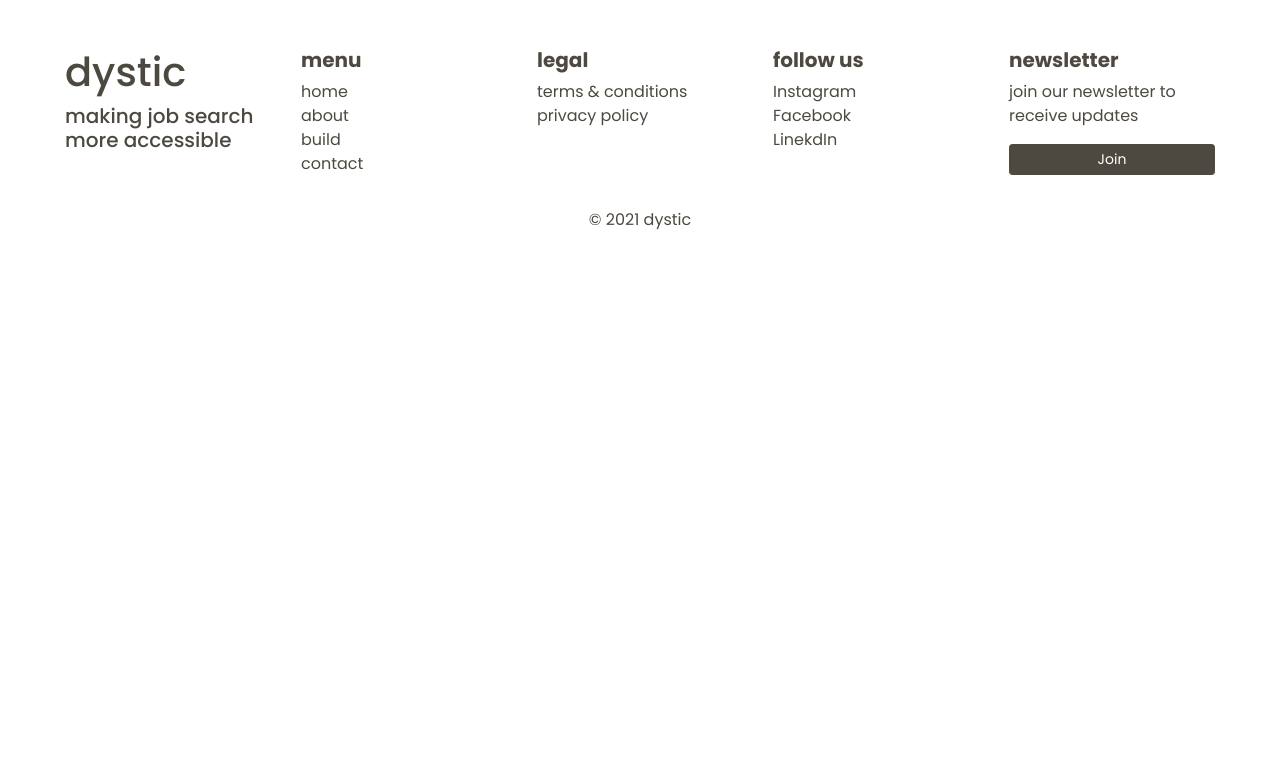
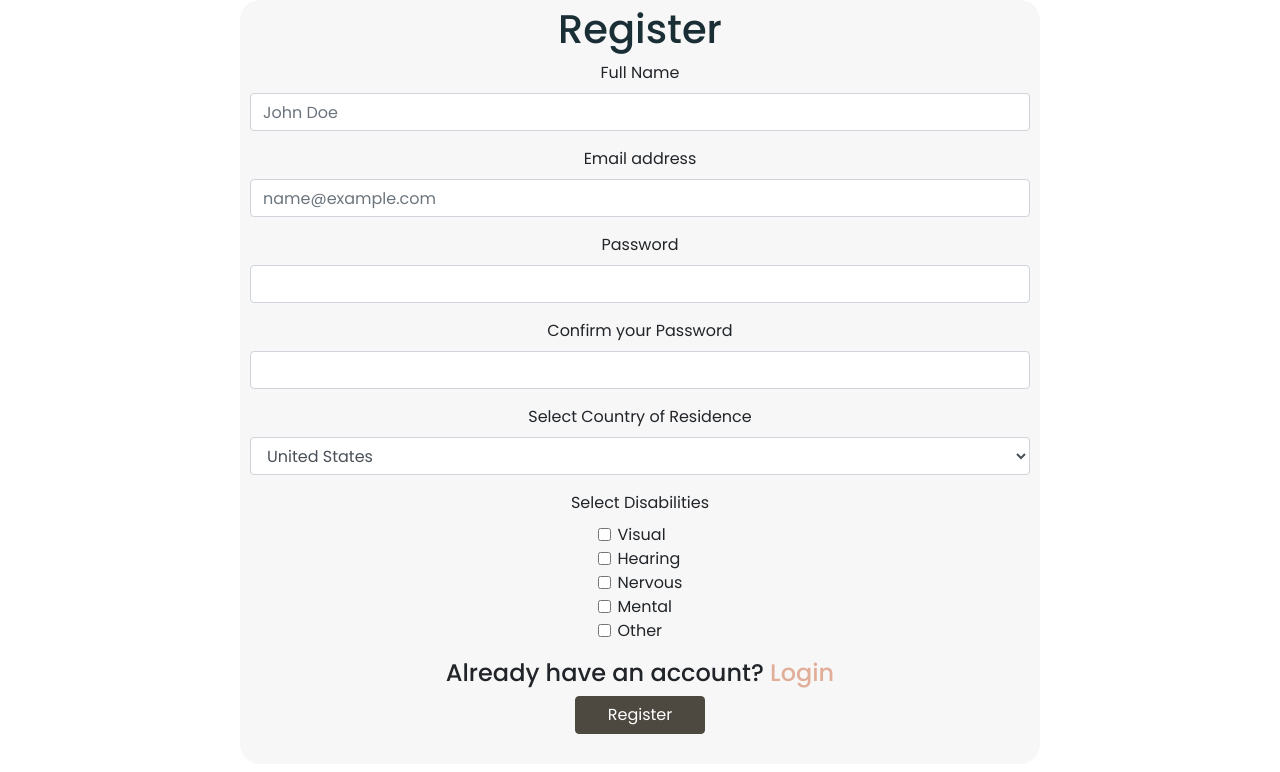
Before and after one commit to arnavs-0/dystic, a React (Create React App) app: page / in a window 1280 px wide. Shown: the top 772 px of the page. Built offline with nearby package versions, Linux system fonts and the light colour scheme.

Commit message:
Accepted "React Router will be in Nav"

```diff
--- a/src/App.js
+++ b/src/App.js
@@ -13,14 +13,7 @@ import Login from "./Components/Pages/Login";
 function App() {
     return (
         <div className="App">
-            <BrowserRouter>
-                <Switch>
-                    <Route path="/contact" exact component={Contact}/>
-                    <Route path="/register" exact component={Register}/>
-                    <Route path="/login" exact component={Login}/>
-                </Switch>
-            </BrowserRouter>
-            <Footer/>
+            <Register/>
         </div>
     );
 }
--- a/src/Components/Pages/Register.js
+++ b/src/Components/Pages/Register.js
@@ -1,11 +1,66 @@
-import React from 'react';
+import React, {useState} from 'react';
+import '../../Styles/Pages/Register/Register.scss'
+
+// Components
+import {Form, Button} from 'react-bootstrap'
 
 function Register(props) {
+    const [email, setEmail] = useState("")
+    const [password, setPassword] = useState("")
+    const [cPassword, setCPassword] = useState("")
+
+
     return (
-        <div>
-            <h1>
-                Register page
-            </h1>
+        <div className='register-container'>
+            <h1 className="registerHeading">Register</h1>
+            <Form>
+                <Form.Group controlId="registerForm.fullName">
+                    <Form.Label>Full Name</Form.Label>
+                    <Form.Control type="text" placeholder="John Doe"/>
+                </Form.Group>
+                <Form.Group controlId="registerForm.email">
+                    <Form.Label>Email address</Form.Label>
+                    <Form.Control type="email" placeholder="name@example.com" onChange={(e) => setEmail(e.target.value)}/>
+                </Form.Group>
+                <Form.Group controlId="registerForm.pass">
+                    <Form.Label>Password</Form.Label>
+                    <Form.Control type="password" onChange={(e) => setPassword(e.target.value)}/>
+                </Form.Group>
+                <Form.Group controlId="registerForm.cPass">
+                    <Form.Label>Confirm your Password</Form.Label>
+                    <Form.Control type="password" onChange={(e) => setCPassword(e.target.value)}/>
+                </Form.Group>
+                <Form.Group controlId="exampleForm.ControlSelect1">
+                    <Form.Label>Select Country of Residence</Form.Label>
+                    <Form.Control as="select">
+                        <option>United States</option>
+                        <option>Canada</option>
+                        <option>United Kingdom</option>
+                        <option>Mexico</option>
+                        <option>Other</option>
+                    </Form.Control>
+                </Form.Group>
+                <Form.Group controlId="exampleForm.ControlSelect2">
+                    <Form.Label>Select Disabilities</Form.Label>
+                    <Form.Group controlId="formBasicCheckbox">
+                        <div className="disContainer">
+                            {['Visual', 'Hearing', 'Nervous', 'Mental', 'Other'].map(val => (
+
+                                <div key={`default-${val}`} className="text-left">
+                                    <Form.Check
+                                        type="checkbox"
+                                        id={`id-${val}`}
+                                        label={val}
+                                    />
+                                </div>
+                            ))}</div>
+                    </Form.Group>
+                </Form.Group>
+                <h4>Already have an account? <a href="/login">Login</a></h4>
+                <Button className="registerButton">
+                    Register
+                </Button>
+            </Form>
         </div>
     );
 }
--- /dev/null
+++ b/src/Styles/Pages/Register/Register.scss
@@ -0,0 +1,54 @@
+$buttonColor: #1A2E35;
+
+.registerHeading {
+  color: #1A2E35;
+}
+
+.register-container {
+  position: relative;
+  display: table;
+  background-color: #F7F7F7;
+  width: 800px;
+  height: 600px;
+  border-radius: 20px;
+  padding-top: 5px;
+  padding-left: 10px;
+  padding-right: 10px;
+  margin: 0 auto;
+  text-align: center;
+  margin: 0 auto;
+  top: 50%;
+}
+
+.registerButton{
+  margin-bottom: 30px;
+  width: 130px;
+}
+
+.disContainer {
+  position: relative;
+  width: max-content;
+  padding: 0;
+  margin: 0 auto;
+}
+
+.register-container a {
+  color: #E1AE9A;
+}
+
+.register-container a:hover {
+  text-decoration: none;
+
+}
+
+@media (max-width: 768px) {
+  .register-container{
+    width: 550px;
+  }
+}
+
+@media (max-width: 576px) {
+  .register-container{
+    width: 350px;
+  }
+}
```
